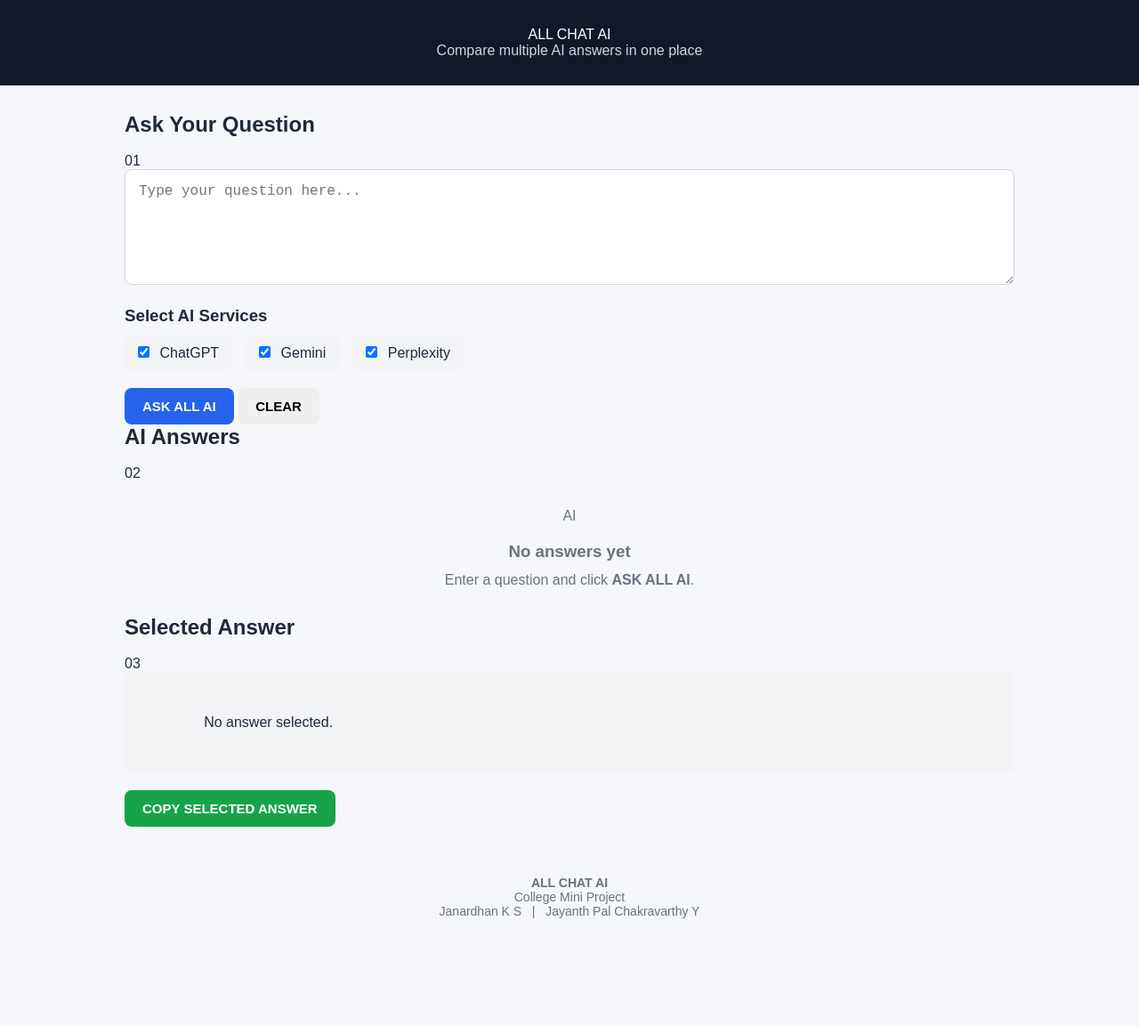
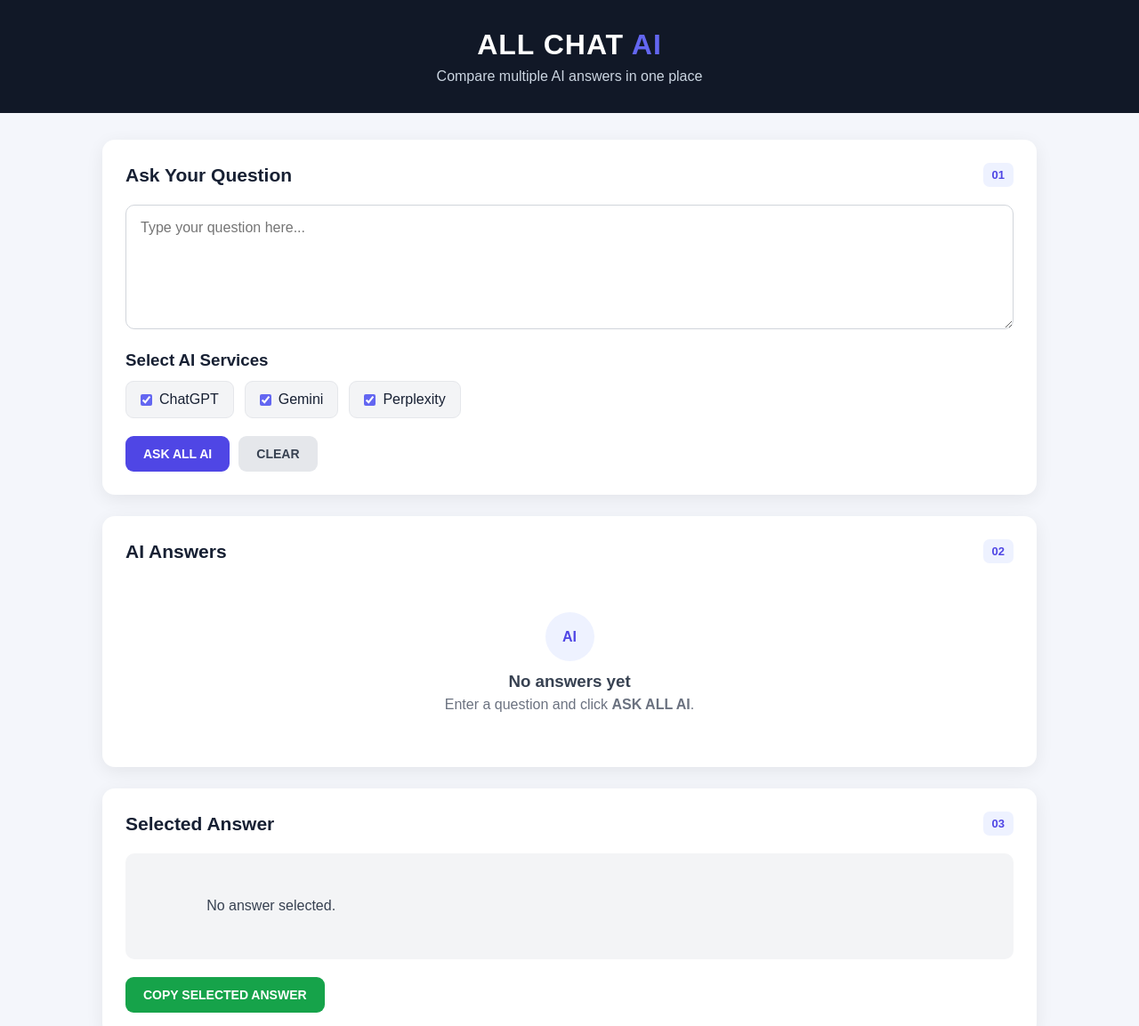
Before and after one commit to janardhanks/all-chat-ai, a plain HTML site: page index.html in a window 1280 px wide. Shown: the top 1153 px of the page at 89% size. Before the commit the page ends 1057 px from the top, so only its background shows below. Drawn offline with Linux system fonts and the light colour scheme.

Commit message:
Update style.css

```diff
--- a/style.css
+++ b/style.css
@@ -5,194 +5,338 @@
 }
 
 body {
-    font-family: Arial, sans-serif;
-    background: #f5f7fb;
-    color: #1f2937;
+    font-family: Arial, Helvetica, sans-serif;
+    background: #f4f6fb;
+    color: #172033;
 }
 
-/* Header */
+/* HEADER */
 
 .header {
     background: #111827;
     color: white;
     text-align: center;
-    padding: 30px 20px;
+    padding: 32px 20px;
 }
 
-.header h1 {
+.logo {
     font-size: 32px;
-    margin-bottom: 8px;
+    font-weight: 800;
+    letter-spacing: 1px;
+}
+
+.logo span {
+    color: #6366f1;
 }
 
 .header p {
-    color: #d1d5db;
-    font-size: 16px;
+    margin-top: 8px;
+    color: #cbd5e1;
 }
 
-/* Main */
+
+/* MAIN */
 
 .container {
-    width: 90%;
-    max-width: 1000px;
+    width: 92%;
+    max-width: 1050px;
     margin: 30px auto;
 }
 
-/* Sections */
 
-.question-section,
-.answers-section,
-.selected-section {
+/* CARD */
+
+.card {
     background: white;
-    padding: 25px;
-    margin-bottom: 25px;
-    border-radius: 12px;
-    box-shadow: 0 4px 15px rgba(0, 0, 0, 0.08);
+    border-radius: 14px;
+    padding: 26px;
+    margin-bottom: 24px;
+    box-shadow: 0 5px 20px rgba(0, 0, 0, 0.07);
 }
 
-h2 {
-    margin-bottom: 18px;
+
+/* SECTION TITLE */
+
+.section-title {
+    display: flex;
+    align-items: center;
+    justify-content: space-between;
+    margin-bottom: 20px;
 }
 
-h3 {
-    margin: 20px 0 12px;
+.section-title h2 {
+    font-size: 21px;
 }
 
-/* Question box */
+.section-title span {
+    background: #eef2ff;
+    color: #4f46e5;
+    font-weight: bold;
+    padding: 6px 10px;
+    border-radius: 7px;
+    font-size: 13px;
+}
+
+
+/* TEXTAREA */
 
 textarea {
     width: 100%;
-    min-height: 130px;
-    padding: 15px;
+    min-height: 140px;
+    padding: 16px;
     border: 1px solid #d1d5db;
-    border-radius: 8px;
+    border-radius: 10px;
+    resize: vertical;
     font-size: 16px;
-    resize: vertical;
+    font-family: inherit;
 }
 
 textarea:focus {
     outline: none;
-    border-color: #2563eb;
+    border-color: #6366f1;
+    box-shadow: 0 0 0 3px rgba(99, 102, 241, 0.12);
 }
 
-/* AI Selection */
+
+/* AI SELECTION */
+
+h3 {
+    margin-top: 20px;
+    margin-bottom: 12px;
+}
 
 .ai-selection {
     display: flex;
+    gap: 12px;
     flex-wrap: wrap;
-    gap: 15px;
 }
 
-.ai-selection label {
+.ai-option {
+    display: flex;
+    align-items: center;
+    gap: 8px;
+    padding: 11px 16px;
     background: #f3f4f6;
-    padding: 10px 15px;
-    border-radius: 8px;
+    border: 1px solid #e5e7eb;
+    border-radius: 9px;
     cursor: pointer;
+    transition: 0.2s;
 }
 
-.ai-selection input {
-    margin-right: 7px;
+.ai-option:hover {
+    border-color: #6366f1;
+    background: #eef2ff;
 }
 
-/* Buttons */
+.ai-option input {
+    accent-color: #6366f1;
+}
+
+
+/* BUTTONS */
+
+.button-row {
+    display: flex;
+    gap: 10px;
+}
 
 button {
     border: none;
-    border-radius: 8px;
+    cursor: pointer;
+    font-weight: bold;
+    font-size: 14px;
+    border-radius: 9px;
     padding: 12px 20px;
-    font-size: 15px;
-    font-weight: bold;
-    cursor: pointer;
     margin-top: 20px;
+    transition: 0.2s;
 }
 
-#askButton {
-    background: #2563eb;
+.primary-button {
+    background: #4f46e5;
     color: white;
 }
 
-#askButton:hover {
-    background: #1d4ed8;
+.primary-button:hover {
+    background: #4338ca;
+    transform: translateY(-1px);
 }
 
-#copyButton {
-    background: #16a34a;
-    color: white;
+.secondary-button {
+    background: #e5e7eb;
+    color: #374151;
 }
 
-#copyButton:hover {
-    background: #15803d;
+.secondary-button:hover {
+    background: #d1d5db;
 }
 
-/* Answer Cards */
+
+/* ANSWER CARD */
 
 .answer-card {
     border: 1px solid #e5e7eb;
-    border-radius: 10px;
+    border-radius: 11px;
     padding: 20px;
-    margin-bottom: 18px;
+    margin-bottom: 16px;
+    transition: 0.2s;
 }
 
-.answer-card h3 {
-    margin-top: 0;
-    margin-bottom: 12px;
+.answer-card:hover {
+    box-shadow: 0 4px 15px rgba(0, 0, 0, 0.06);
+}
+
+.answer-header {
+    display: flex;
+    align-items: center;
+    justify-content: space-between;
+    margin-bottom: 14px;
+}
+
+.answer-header h3 {
+    margin: 0;
+    font-size: 17px;
+}
+
+.ai-label {
+    font-size: 12px;
+    padding: 5px 9px;
+    border-radius: 6px;
+    background: #eef2ff;
+    color: #4f46e5;
+    font-weight: bold;
 }
 
 .answer-text {
-    line-height: 1.6;
+    line-height: 1.65;
     white-space: pre-wrap;
+    color: #374151;
 }
+
+
+/* SELECT BUTTON */
 
 .select-answer {
     background: #111827;
     color: white;
-    margin-top: 15px;
 }
 
 .select-answer:hover {
     background: #374151;
 }
 
-/* Selected Answer */
-
-#selectedAnswer {
-    background: #f3f4f6;
-    border-radius: 8px;
-    padding: 18px;
-    min-height: 80px;
-    line-height: 1.6;
-    white-space: pre-wrap;
+.answer-card.selected {
+    border: 2px solid #4f46e5;
+    background: #fafaff;
 }
 
+
+/* EMPTY STATE */
+
 .empty-message {
+    text-align: center;
+    padding: 35px 15px;
     color: #6b7280;
-    text-align: center;
-    padding: 30px;
 }
 
-/* Footer */
+.empty-icon {
+    display: inline-flex;
+    align-items: center;
+    justify-content: center;
+    width: 55px;
+    height: 55px;
+    background: #eef2ff;
+    color: #4f46e5;
+    border-radius: 50%;
+    font-weight: bold;
+    margin-bottom: 12px;
+}
+
+.empty-message h3 {
+    margin: 0 0 6px;
+    color: #374151;
+}
+
+
+/* SELECTED ANSWER */
+
+.selected-answer {
+    background: #f3f4f6;
+    border-radius: 10px;
+    padding: 20px;
+    min-height: 100px;
+    line-height: 1.65;
+    white-space: pre-wrap;
+    color: #374151;
+}
+
+.copy-button {
+    background: #16a34a;
+    color: white;
+}
+
+.copy-button:hover {
+    background: #15803d;
+}
+
+
+/* LOADING */
+
+.loading {
+    text-align: center;
+    padding: 35px;
+    color: #6b7280;
+}
+
+.loading::after {
+    content: "";
+    display: block;
+    width: 25px;
+    height: 25px;
+    margin: 15px auto 0;
+    border: 3px solid #ddd;
+    border-top-color: #4f46e5;
+    border-radius: 50%;
+    animation: spin 0.8s linear infinite;
+}
+
+@keyframes spin {
+
+    to {
+        transform: rotate(360deg);
+    }
+
+}
+
+
+/* FOOTER */
 
 footer {
     text-align: center;
-    padding: 25px;
+    padding: 30px 15px;
     color: #6b7280;
-    font-size: 14px;
+    font-size: 13px;
+    line-height: 1.8;
 }
 
-/* Mobile */
+footer strong {
+    color: #374151;
+}
+
+
+/* MOBILE */
 
 @media (max-width: 600px) {
 
-    .header h1 {
+    .logo {
         font-size: 26px;
     }
 
     .container {
         width: 94%;
+        margin-top: 20px;
     }
 
-    .question-section,
-    .answers-section,
-    .selected-section {
+    .card {
         padding: 18px;
     }
 
@@ -200,7 +344,22 @@ footer {
         flex-direction: column;
     }
 
-    .ai-selection label {
+    .ai-option {
         width: 100%;
     }
+
+    .button-row {
+        flex-direction: column;
+    }
+
+    .button-row button {
+        width: 100%;
+    }
+
+    .answer-header {
+        align-items: flex-start;
+        gap: 10px;
+        flex-direction: column;
+    }
+
 }
```
